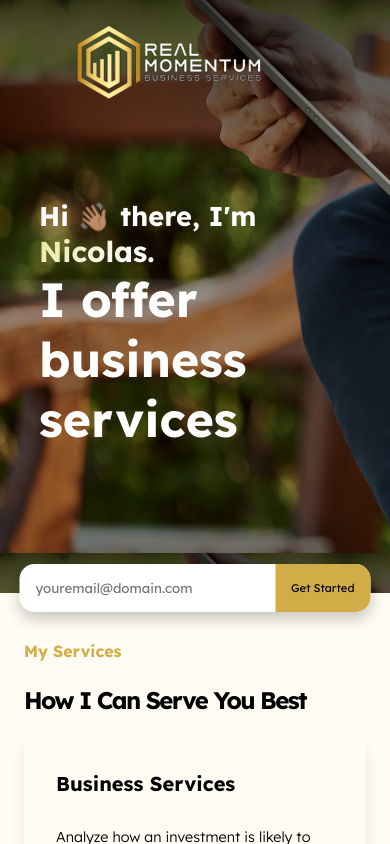
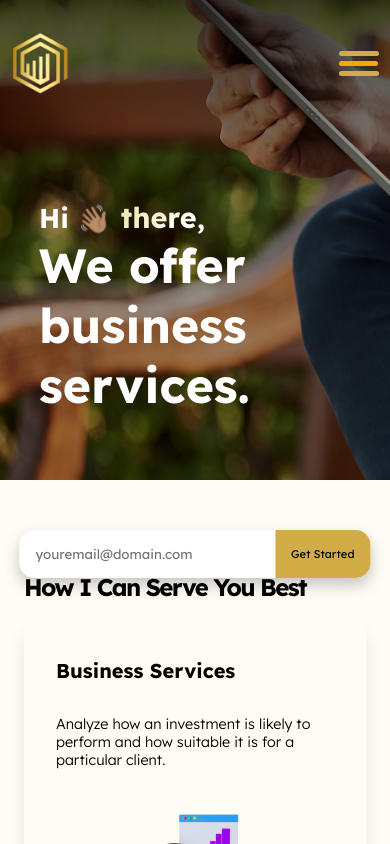
Before and after one commit to North-Star-Development/Isaac-Martinez-1-page-website, a React (Vite) app: page / in a window 390 px wide. Built offline with nearby package versions, Linux system fonts and the light colour scheme.

Commit message:
chore : adding navbar -- mobile responsive 💫

```diff
--- a/src/components/Navbar/index.styles.ts
+++ b/src/components/Navbar/index.styles.ts
@@ -10,12 +10,38 @@ export const NavbarContainer = styled.div`
   justify-content: space-between;
   padding: 0rem 2rem;
   height: 15vh;
-//   background-color: hsla(0, 0%, 7.8431372549019605%, 0.401);
+  background-color: hsla(0, 0%, 7.8431372549019605%, 0.401);
+
+  .mobile {
+    display : none;
+  }
+  @media screen and (max-width : 1000px) and (min-width : 800px) {
+    padding : 0 1rem;
+  }
+  @media screen and (max-width : 800px)  and (min-width : 629px) {
+    padding : 0 0.2rem;
+  }
+
+  @media screen and (max-width : 629px) {
+    padding : 0 0.5rem;
+     background-color : unset;
+
+    .mobile {
+      display : block;
+       width : 3.9rem;
+    }
+  }
+
 `;
 
 // Navbar logo styles
 export const NavbarLogo = styled.img`
   display: block;
+
+  @media screen and (max-width : 629px) {
+    display : none;
+  }
+
 `;
 
 // Navbar Links styles
@@ -60,3 +86,82 @@ export const NavbarLink = styled.a`
     font-size: 0.9rem;
   }
 `;
+
+
+export const NavIcon = styled.button`
+  background : none;
+  position : fixed;
+  right: 0rem;
+  cursor: pointer;
+  border: none;
+  outline: none;
+  z-index: 3;
+  @media (min-width: 629px) {
+    display: none;
+  }
+`;
+
+// props types
+interface LinePropsType {
+  open : boolean
+}
+
+export const Line = styled.span<LinePropsType>`
+  display: block;
+  border-radius: 50px;
+  width: 40px;
+  height: 5px;
+  margin: 5px;
+  background : #d2ac47;
+  transition: width 0.4s ease-in-out;
+
+  :nth-child(2) {
+    background : orange;
+    width: ${props => (props.open ? "40%" : "77%")};
+  }
+`;
+
+export const Overlay = styled.div<LinePropsType>`
+  position: fixed;
+  height: ${props => (props.open ? "100%" : 0)};
+  display :  ${props => (!props.open && "unset")};
+  width: 100vw;
+  background: #1c2022;
+  transition: height 0.4s ease-in-out;
+  z-index: 2;
+  top: 0rem;
+  @media (min-width: 769px) {
+    display: none;
+  }
+`;
+
+ export const OverlayMenu = styled.ul<LinePropsType>`
+  list-style: none;
+  position: absolute;
+  left: 55%;
+  top: 50%;
+  transform: translate(-50%, -50%);
+
+  li {
+    opacity: ${props => (props.open ? 1 : 0)};
+    display : ${props => (!props.open && "unset")};
+    font-size: 25px;
+    margin: 50px 0px;
+    transition: opacity 0.4s ease-in-out;
+  }
+
+  li:nth-child(2) {
+    margin: 50px 0px;
+  }
+`;
+
+export const Item = styled.li``;
+
+export const LinkItem = styled.a`
+  color: white;
+  text-decoration: none;
+
+  :hover {
+    text-decoration: underline;
+  }
+`;
--- a/src/components/Navbar/index.tsx
+++ b/src/components/Navbar/index.tsx
@@ -1,16 +1,23 @@
 // import custom styles
 import { NavbarContainer, NavbarLinks,
-         NavbarLink , NavbarLogo
+         NavbarLink , NavbarLogo,
+         NavIcon, Line, Overlay,
+         OverlayMenu, Item, LinkItem
        } from "./index.styles";
 
 // import relevant modules
 import { Link } from "react-scroll";
+import { useState } from "react";
 
 // JSX Component
 const Navbar = () => {
+   // set toggle initial value
+   const [toggle, toggleNav] = useState(false)
     return (
-        <NavbarContainer>
+    <>
+     <NavbarContainer>
       <NavbarLogo src="assets/pngs/logo.png" alt="logo" height={80} />
+      <NavbarLogo className="mobile" src="assets/pngs/mobile-logo.png" alt="mobile logo" />
       <NavbarLinks>
         <NavbarLink>
           <Link to="home" smooth={true} duration={500}>
@@ -33,7 +40,43 @@ const Navbar = () => {
           </Link>
         </NavbarLink>
       </NavbarLinks>
+      <NavIcon onClick={() => toggleNav(!toggle)}>
+          <Line open={toggle} />
+          <Line open={toggle} />
+          <Line open={toggle} />
+        </NavIcon>
+
      </NavbarContainer>
+       <Overlay open={toggle}>
+       <OverlayMenu open={toggle}>
+         <Item>
+           <LinkItem target="#" href="https://www.instagram.com/igor_dumencic/">
+             Home
+           </LinkItem>
+         </Item>
+         <Item>
+           <LinkItem target="#" href="https://www.behance.net/igordumencic">
+            About
+           </LinkItem>
+         </Item>
+         <Item>
+           <LinkItem target="#" href="https://github.com/Igor178">
+             Services
+           </LinkItem>
+         </Item>
+         <Item>
+           <LinkItem target="#" href="https://github.com/Igor178">
+             Merchant
+           </LinkItem>
+         </Item>
+         <Item>
+           <LinkItem target="#" href="https://github.com/Igor178">
+             Contact
+           </LinkItem>
+         </Item>
+       </OverlayMenu>
+       </Overlay>
+      </>
     );
 }
 
--- a/src/components/Splash/index.styles.ts
+++ b/src/components/Splash/index.styles.ts
@@ -28,6 +28,8 @@ const waveAnimation = keyframes`
 export const SplashContainer = styled.div`
   background-image: url("/assets/pngs/background.png");
   position: relative;
+  width : 100%;
+  height : 30rem;
 `;
 
 // splash text container styles
--- a/src/components/Splash/index.tsx
+++ b/src/components/Splash/index.tsx
@@ -14,8 +14,8 @@ const Splash = () => {
       <Navbar />
      <SplashTextContainer>
          <SplashText>
-       <span>Hi <span className="wave">👋🏽</span> there, I'm <span className="name">Nicolas.</span></span>
-       <span>I offer business services</span>
+       <span>Hi <span className="wave">👋🏽</span><span className="name"> there,</span>  </span>
+       <span>We offer business services.</span>
       </SplashText>
      </SplashTextContainer>
 
```
